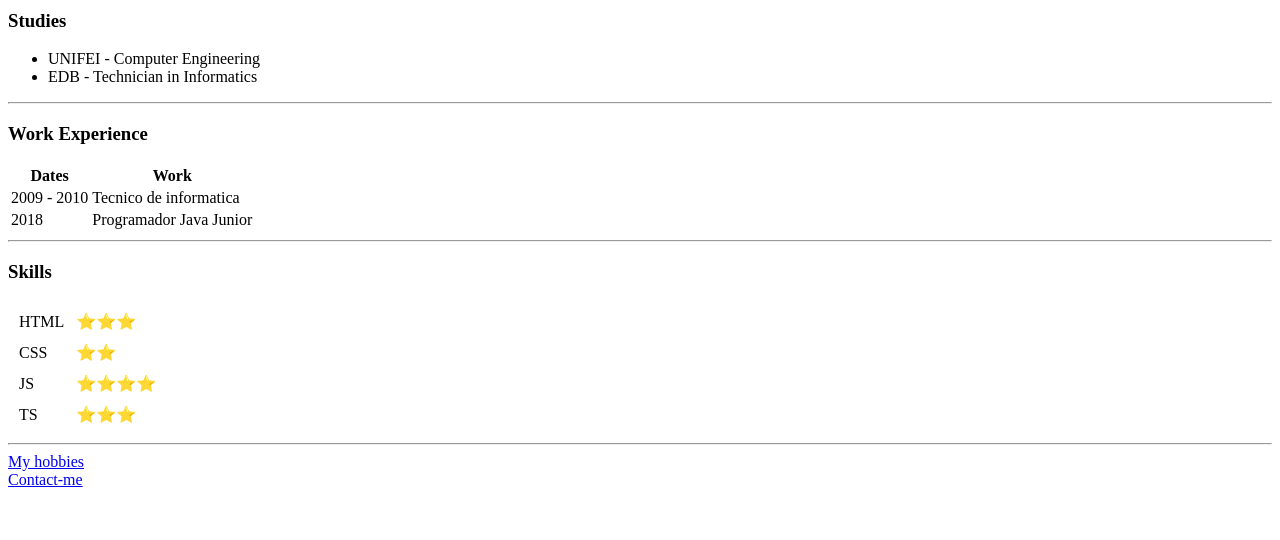
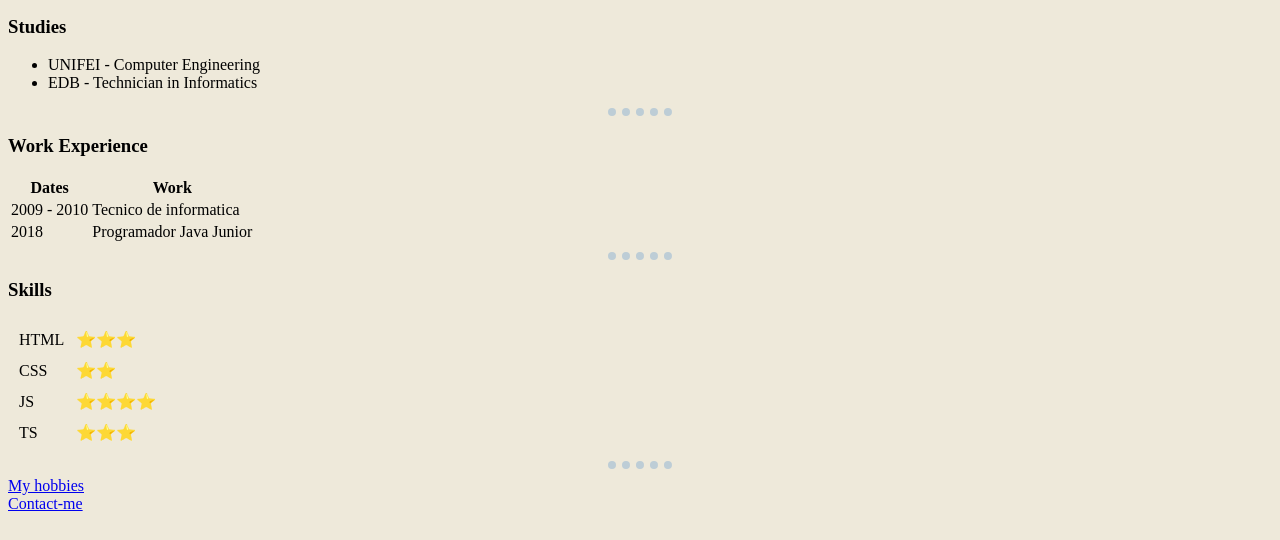
Before and after one commit to marcosvfranco/personal-cv, a plain HTML site: page index.html in a window 1280 px wide. Shown: the part 260-800 px from the top of the page. Drawn offline with Linux system fonts and the light colour scheme.

Commit message:
adding css

```diff
--- a/index.html
+++ b/index.html
@@ -3,8 +3,21 @@
 <head>
     <meta charset="UTF-8">
     <title>Marcos Personal page</title>
+    <style>
+        .body {
+            background-color: #EEE9DA;
+        }
+
+        hr {
+            border-style: none;
+            border-top: 8px dotted #BDCDD6;
+            /* background-color: #BDCDD6; */
+            width: 5%;
+        }
+
+    </style>
 </head>
-<body>
+<body class="body">
     <table>
         <tr>
             <td>
```
